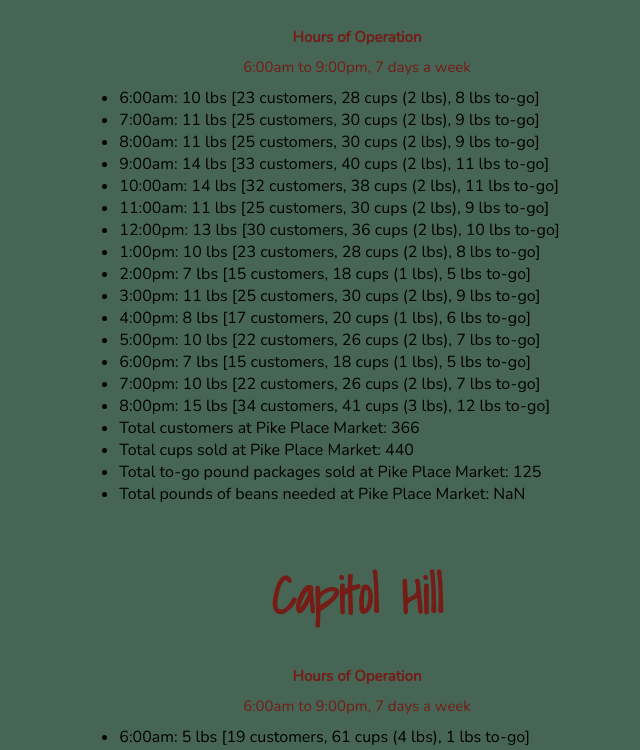
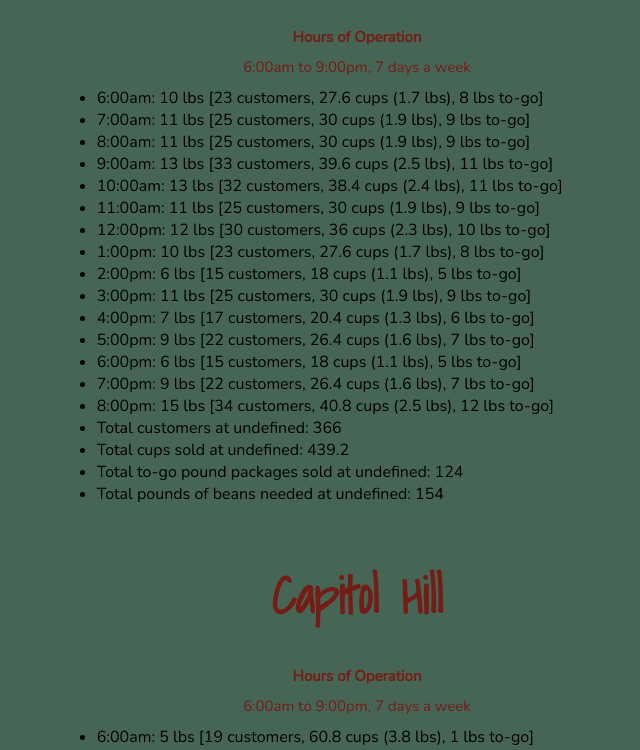
Before and after one commit to meaganmason83/class_6_lab, a plain HTML site: page data.html in a window 1280 px wide. Shown: the part 542-1292 px from the top of the page, without its empty margins (283-923 px from the left). Drawn offline with nearby package versions, Linux system fonts and the light colour scheme.

Commit message:
fixed total numbers with parseFloat

```diff
--- a/app.js
+++ b/app.js
@@ -74,8 +74,8 @@
 
   generateBeansData: function() {
     for (var i = 0; i < this.hoursOpen.length; i++) {
-      this.totalBeansPerHour.push(this.cupsIntoPounds[i] + this.poundsPerHour[i]);
-      this.totalBeansPerDay = (this.totalBeansPerHour[i] / 16);
+      this.totalBeansPerHour.push(parseFloat(this.cupsIntoPounds[i].toFixed(0)) + parseFloat(this.poundsPerHour[i].toFixed(0)));
+      this.totalBeansPerDay += parseFloat(this.totalBeansPerHour[i].toFixed(0));
     }
   },
 
@@ -100,12 +100,13 @@
 
   generateStringsForDOM: function() {
     for (var i = 0; i < this.hoursOpen.length; i++) {
-      this.stringsForDOM.push(this.hoursOpen[i] + ': ' + Math.ceil(this.totalBeansPerHour[i], 1) + ' lbs [' + Math.ceil(this.customerPerHour[i], 0) + ' customers, ' + Math.round(this.cupsPerHour[i], 1) + ' cups (' + Math.round(this.cupsIntoPounds[i], 1) + ' lbs), ' + Math.round(this.poundsPerHour[i], 0) + ' lbs to-go]');
-    }
-    this.stringsForDOM.push('Total customers at ' + this.location + ': ' + this.totalCustomers);
-    this.stringsForDOM.push('Total cups sold at ' + this.location + ': ' + Math.ceil(this.cupsPerDay, 1));
-    this.stringsForDOM.push('Total to-go pound packages sold at ' + this.location + ': ' + Math.ceil(this.poundsPerDay, 1)); //can't figure this out
-    this.stringsForDOM.push('Total pounds of beans needed at ' + this.location + ': ' + (this.poundsPerDay[i] + this.cupsIntoPounds[i]));//can't figure this out
+      this.stringsForDOM.push(this.hoursOpen[i] + ': ' + parseFloat(this.totalBeansPerHour[i].toFixed(2)) + ' lbs [' + parseFloat(this.customerPerHour[i].toFixed(0)) + ' customers, ' + parseFloat(this.cupsPerHour[i].toFixed(1)) + ' cups (' + parseFloat(this.cupsIntoPounds[i].toFixed(1)) + ' lbs), ' + parseFloat(this.poundsPerHour[i].toFixed(0)) + ' lbs to-go]');
+        }
+        this.stringsForDOM.push('Total customers at ' + this.name + ': ' + this.totalCustomers);
+        this.stringsForDOM.push('Total cups sold at ' + this.name + ': ' + parseFloat(this.cupsPerDay.toFixed(2)));
+        this.stringsForDOM.push('Total to-go pound packages sold at ' + this.name + ': ' + parseFloat(this.poundsPerDay.toFixed(0)));
+        this.stringsForDOM.push('Total pounds of beans needed at ' + this.name + ': ' + parseFloat(this.totalBeansPerDay.toFixed(0)));
+
   }
 };
 
@@ -178,8 +179,8 @@
 
   generateBeansData: function() {
     for (var i = 0; i < this.hoursOpen.length; i++) {
-      this.totalBeansPerHour.push(this.cupsIntoPounds[i] + this.poundsPerHour[i]);
-      this.totalBeansPerDay = this.cupsPerDay + this.poundsPerDay;
+      this.totalBeansPerHour.push(parseFloat(this.cupsIntoPounds[i].toFixed(0)) + parseFloat(this.poundsPerHour[i].toFixed(0)));
+      this.totalBeansPerDay += parseFloat(this.totalBeansPerHour[i].toFixed(0));
     }
   },
 
@@ -204,12 +205,12 @@
 
   generateStringsForDOM: function() {
     for (var i = 0; i < this.hoursOpen.length; i++) {
-      this.stringsForDOM.push(this.hoursOpen[i] + ': ' + Math.ceil(this.totalBeansPerHour[i], 1) + ' lbs [' + Math.ceil(this.customerPerHour[i], 0) + ' customers, ' + Math.round(this.cupsPerHour[i], 1) + ' cups (' + Math.round(this.cupsIntoPounds[i], 1) + ' lbs), ' + Math.round(this.poundsPerHour[i], 0) + ' lbs to-go]');
-    }
-    this.stringsForDOM.push('Total customers at ' + this.location + ': ' + this.totalCustomers);
-    this.stringsForDOM.push('Total cups sold at ' + this.location + ': ' + Math.ceil(this.cupsPerDay, 1));
-    this.stringsForDOM.push('Total to-go pound packages sold at ' + this.location + ': ' + Math.ceil(this.poundsPerDay, 1)); //can't figure this out
-    this.stringsForDOM.push('Total pounds of beans needed at ' + this.location + ': ' + (this.poundsPerDay[i] + this.cupsIntoPounds[i]));//can't figure this out
+      this.stringsForDOM.push(this.hoursOpen[i] + ': ' + parseFloat(this.totalBeansPerHour[i].toFixed(2)) + ' lbs [' + parseFloat(this.customerPerHour[i].toFixed(0)) + ' customers, ' + parseFloat(this.cupsPerHour[i].toFixed(1)) + ' cups (' + parseFloat(this.cupsIntoPounds[i].toFixed(1)) + ' lbs), ' + parseFloat(this.poundsPerHour[i].toFixed(0)) + ' lbs to-go]');
+        }
+        this.stringsForDOM.push('Total customers at ' + this.name + ': ' + this.totalCustomers);
+        this.stringsForDOM.push('Total cups sold at ' + this.name + ': ' + parseFloat(this.cupsPerDay.toFixed(2)));
+        this.stringsForDOM.push('Total to-go pound packages sold at ' + this.name + ': ' + parseFloat(this.poundsPerDay.toFixed(0)));
+        this.stringsForDOM.push('Total pounds of beans needed at ' + this.name + ': ' + parseFloat(this.totalBeansPerDay.toFixed(0)));
   }
 };
 
@@ -282,8 +283,8 @@
 
   generateBeansData: function() {
     for (var i = 0; i < this.hoursOpen.length; i++) {
-      this.totalBeansPerHour.push(this.cupsIntoPounds[i] + this.poundsPerHour[i]);
-      this.totalBeansPerDay = this.cupsPerDay + this.poundsPerDay;
+      this.totalBeansPerHour.push(parseFloat(this.cupsIntoPounds[i].toFixed(0)) + parseFloat(this.poundsPerHour[i].toFixed(0)));
+      this.totalBeansPerDay += parseFloat(this.totalBeansPerHour[i].toFixed(0));
     }
   },
 
@@ -308,12 +309,12 @@
 
   generateStringsForDOM: function() {
     for (var i = 0; i < this.hoursOpen.length; i++) {
-      this.stringsForDOM.push(this.hoursOpen[i] + ': ' + Math.ceil(this.totalBeansPerHour[i], 1) + ' lbs [' + Math.ceil(this.customerPerHour[i], 0) + ' customers, ' + Math.round(this.cupsPerHour[i], 1) + ' cups (' + Math.round(this.cupsIntoPounds[i], 1) + ' lbs), ' + Math.round(this.poundsPerHour[i], 0) + ' lbs to-go]');
-    }
-    this.stringsForDOM.push('Total customers at ' + this.location + ': ' + this.totalCustomers);
-    this.stringsForDOM.push('Total cups sold at ' + this.location + ': ' + Math.ceil(this.cupsPerDay, 1));
-    this.stringsForDOM.push('Total to-go pound packages sold at ' + this.location + ': ' + Math.ceil(this.poundsPerDay, 1)); //can't figure this out
-    this.stringsForDOM.push('Total pounds of beans needed at ' + this.location + ': ' + (this.poundsPerDay[i] + this.cupsIntoPounds[i]));//can't figure this out
+      this.stringsForDOM.push(this.hoursOpen[i] + ': ' + parseFloat(this.totalBeansPerHour[i].toFixed(2)) + ' lbs [' + parseFloat(this.customerPerHour[i].toFixed(0)) + ' customers, ' + parseFloat(this.cupsPerHour[i].toFixed(1)) + ' cups (' + parseFloat(this.cupsIntoPounds[i].toFixed(1)) + ' lbs), ' + parseFloat(this.poundsPerHour[i].toFixed(0)) + ' lbs to-go]');
+        }
+        this.stringsForDOM.push('Total customers at ' + this.name + ': ' + this.totalCustomers);
+        this.stringsForDOM.push('Total cups sold at ' + this.name + ': ' + parseFloat(this.cupsPerDay.toFixed(2)));
+        this.stringsForDOM.push('Total to-go pound packages sold at ' + this.name + ': ' + parseFloat(this.poundsPerDay.toFixed(0)));
+        this.stringsForDOM.push('Total pounds of beans needed at ' + this.name + ': ' + parseFloat(this.totalBeansPerDay.toFixed(0)));
   }
 };
 
@@ -386,8 +387,8 @@
 
   generateBeansData: function() {
     for (var i = 0; i < this.hoursOpen.length; i++) {
-      this.totalBeansPerHour.push(this.cupsIntoPounds[i] + this.poundsPerHour[i]);
-      this.totalBeansPerDay = this.cupsPerDay + this.poundsPerDay;
+      this.totalBeansPerHour.push(parseFloat(this.cupsIntoPounds[i].toFixed(0)) + parseFloat(this.poundsPerHour[i].toFixed(0)));
+      this.totalBeansPerDay += parseFloat(this.totalBeansPerHour[i].toFixed(0));
     }
   },
 
@@ -412,12 +413,12 @@
 
   generateStringsForDOM: function() {
     for (var i = 0; i < this.hoursOpen.length; i++) {
-      this.stringsForDOM.push(this.hoursOpen[i] + ': ' + Math.ceil(this.totalBeansPerHour[i], 1) + ' lbs [' + Math.ceil(this.customerPerHour[i], 0) + ' customers, ' + Math.round(this.cupsPerHour[i], 1) + ' cups (' + Math.round(this.cupsIntoPounds[i], 1) + ' lbs), ' + Math.round(this.poundsPerHour[i], 0) + ' lbs to-go]');
-    }
-    this.stringsForDOM.push('Total customers at ' + this.location + ': ' + this.totalCustomers);
-    this.stringsForDOM.push('Total cups sold at ' + this.location + ': ' + Math.ceil(this.cupsPerDay, 1));
-    this.stringsForDOM.push('Total to-go pound packages sold at ' + this.location + ': ' + Math.ceil(this.poundsPerDay, 1)); //can't figure this out
-    this.stringsForDOM.push('Total pounds of beans needed at ' + this.location + ': ' + (this.poundsPerDay[i] + this.cupsIntoPounds[i]));//can't figure this out
+      this.stringsForDOM.push(this.hoursOpen[i] + ': ' + parseFloat(this.totalBeansPerHour[i].toFixed(2)) + ' lbs [' + parseFloat(this.customerPerHour[i].toFixed(0)) + ' customers, ' + parseFloat(this.cupsPerHour[i].toFixed(1)) + ' cups (' + parseFloat(this.cupsIntoPounds[i].toFixed(1)) + ' lbs), ' + parseFloat(this.poundsPerHour[i].toFixed(0)) + ' lbs to-go]');
+        }
+        this.stringsForDOM.push('Total customers at ' + this.name + ': ' + this.totalCustomers);
+        this.stringsForDOM.push('Total cups sold at ' + this.name + ': ' + parseFloat(this.cupsPerDay.toFixed(2)));
+        this.stringsForDOM.push('Total to-go pound packages sold at ' + this.name + ': ' + parseFloat(this.poundsPerDay.toFixed(0)));
+        this.stringsForDOM.push('Total pounds of beans needed at ' + this.name + ': ' + parseFloat(this.totalBeansPerDay.toFixed(0)));
   }
 };
 
@@ -490,8 +491,8 @@
 
   generateBeansData: function() {
     for (var i = 0; i < this.hoursOpen.length; i++) {
-      this.totalBeansPerHour.push(this.cupsIntoPounds[i] + this.poundsPerHour[i]);
-      this.totalBeansPerDay = this.cupsPerDay + this.poundsPerDay;
+      this.totalBeansPerHour.push(parseFloat(this.cupsIntoPounds[i].toFixed(0)) + parseFloat(this.poundsPerHour[i].toFixed(0)));
+      this.totalBeansPerDay += parseFloat(this.totalBeansPerHour[i].toFixed(0));
     }
   },
 
@@ -516,12 +517,12 @@
 
   generateStringsForDOM: function() {
     for (var i = 0; i < this.hoursOpen.length; i++) {
-      this.stringsForDOM.push(this.hoursOpen[i] + ': ' + Math.ceil(this.totalBeansPerHour[i], 1) + ' lbs [' + Math.ceil(this.customerPerHour[i], 0) + ' customers, ' + Math.round(this.cupsPerHour[i], 1) + ' cups (' + Math.round(this.cupsIntoPounds[i], 1) + ' lbs), ' + Math.round(this.poundsPerHour[i], 0) + ' lbs to-go]');
-    }
-    this.stringsForDOM.push('Total customers at ' + this.location + ': ' + this.totalCustomers);
-    this.stringsForDOM.push('Total cups sold at ' + this.location + ': ' + Math.ceil(this.cupsPerDay, 1));
-    this.stringsForDOM.push('Total to-go pound packages sold at ' + this.location + ': ' + Math.ceil(this.poundsPerDay, 1)); //can't figure this out
-    this.stringsForDOM.push('Total pounds of beans needed at ' + this.location + ': ' + (this.poundsPerDay[i] + this.cupsIntoPounds[i]));//can't figure this out
+      this.stringsForDOM.push(this.hoursOpen[i] + ': ' + parseFloat(this.totalBeansPerHour[i].toFixed(2)) + ' lbs [' + parseFloat(this.customerPerHour[i].toFixed(0)) + ' customers, ' + parseFloat(this.cupsPerHour[i].toFixed(1)) + ' cups (' + parseFloat(this.cupsIntoPounds[i].toFixed(1)) + ' lbs), ' + parseFloat(this.poundsPerHour[i].toFixed(0)) + ' lbs to-go]');
+        }
+        this.stringsForDOM.push('Total customers at ' + this.name + ': ' + this.totalCustomers);
+        this.stringsForDOM.push('Total cups sold at ' + this.name + ': ' + parseFloat(this.cupsPerDay.toFixed(2)));
+        this.stringsForDOM.push('Total to-go pound packages sold at ' + this.name + ': ' + parseFloat(this.poundsPerDay.toFixed(0)));
+        this.stringsForDOM.push('Total pounds of beans needed at ' + this.name + ': ' + parseFloat(this.totalBeansPerDay.toFixed(0)));
   }
 };
 
--- a/style.css
+++ b/style.css
@@ -68,6 +68,6 @@
 }
 
 ul {
-    width: 57%;
+    width: 62%;
     margin: auto;
 }
```
